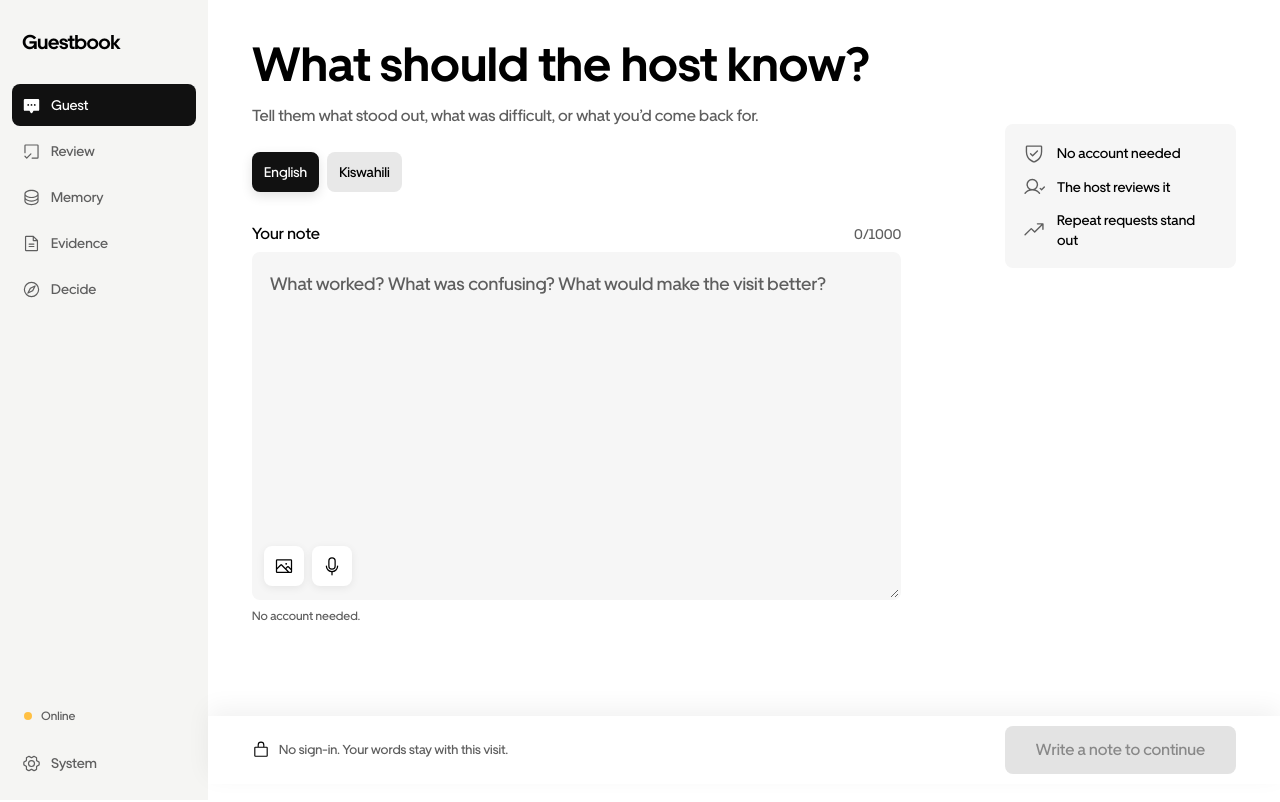
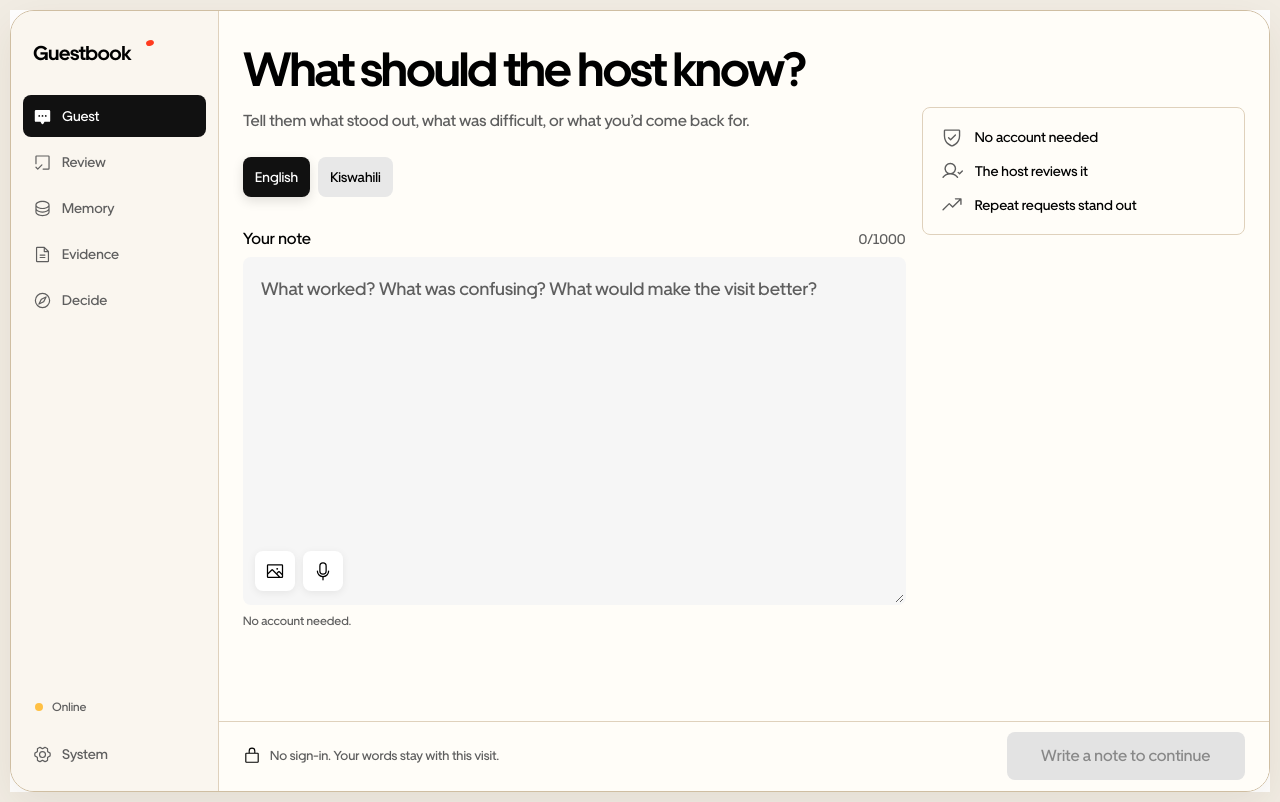
Before and after one commit to Davemafy/Guestbook, a React (Vite) app: page / in a window 1280 px wide. Built offline with nearby package versions, Linux system fonts and the light colour scheme.

Commit message:
design: bring Workprint composition into desktop workspace

```diff
--- a/src/styles.css
+++ b/src/styles.css
@@ -2929,3 +2929,325 @@ summary:focus-visible {
     transform: scale(.975,.95);
   }
 }
+
+/* Workprint composition pass — desktop only */
+@media (min-width: 761px) {
+  html,
+  body {
+    background: #f1ece3;
+  }
+
+  body {
+    padding: 10px;
+  }
+
+  .base-app {
+    width: min(1480px, calc(100vw - 20px));
+    min-height: calc(100dvh - 20px);
+    margin: 0 auto;
+    grid-template-columns: 208px minmax(0,1fr);
+    background: #fffdf8;
+    border: 1px solid #cfbea2;
+    border-radius: 24px;
+    overflow: clip;
+    box-shadow: 0 14px 40px rgba(74,54,28,.08);
+  }
+
+  .desktop-sidebar {
+    height: calc(100dvh - 20px);
+    background: #faf6ef;
+    border-right: 1px solid #dfd1bc;
+  }
+
+  .sidebar-brand {
+    position: relative;
+    width: fit-content;
+  }
+
+  .sidebar-brand::after {
+    content: "";
+    position: absolute;
+    top: 8px;
+    right: -13px;
+    width: 8px;
+    height: 8px;
+    border-radius: 999px;
+    background: #ff3b1f;
+    transform: rotate(-18deg) scale(1,.72);
+  }
+
+  .app-stage {
+    min-height: calc(100dvh - 20px);
+    background: #fffdf8;
+  }
+
+  .app-stage .normal-grid,
+  .app-stage .compact-grid {
+    max-width: 1080px;
+    padding-inline: 24px;
+    column-gap: 16px;
+  }
+
+  .guest-layout,
+  .compact-page {
+    padding-top: 30px;
+  }
+
+  .page-title h1 {
+    letter-spacing: -.045em;
+  }
+
+  .page-title p {
+    max-width: 560px;
+  }
+
+  .guest-primary {
+    grid-column: 1 / 9;
+  }
+
+  .guest-context {
+    grid-column: 9 / 13;
+    padding-top: 66px;
+  }
+
+  .guest-facts,
+  .source-block,
+  .evidence-summary,
+  .evidence-row,
+  .decision-main,
+  .mini-evidence > div,
+  .system-list > div,
+  .metric-row,
+  .system-note,
+  .system-caveat {
+    border: 1px solid #dfd1bc;
+    background: #fffdf8;
+  }
+
+  .review-title {
+    grid-column: 1 / 13;
+    padding-bottom: 18px;
+    border-bottom: 1px solid #e4d9c8;
+  }
+
+  .review-source {
+    grid-column: 1 / 7;
+    margin-top: 18px;
+  }
+
+  .review-signals {
+    grid-column: 7 / 13;
+    margin-top: 18px;
+    margin-left: -8px;
+    padding: 16px;
+    border: 1px solid #dfd1bc;
+    border-radius: var(--radius);
+    background: #fffdf8;
+  }
+
+  .source-block {
+    min-height: 390px;
+    display: flex;
+    flex-direction: column;
+    justify-content: space-between;
+    background: #f8f4ec;
+  }
+
+  .source-block blockquote {
+    max-width: 16ch;
+    font-size: 30px;
+    line-height: 1.12;
+    letter-spacing: -.04em;
+  }
+
+  .selection-list {
+    gap: 8px;
+  }
+
+  .selection-row,
+  .correction-choice {
+    border: 1px solid #e3d7c6;
+    background: #fffdf8;
+  }
+
+  .selection-row.selected,
+  .correction-choice.selected {
+    border-color: #111111;
+    background: #111111;
+    color: #ffffff;
+  }
+
+  .memory-title {
+    grid-column: 1 / 13;
+    padding-bottom: 18px;
+    border-bottom: 1px solid #e4d9c8;
+  }
+
+  .memory-feature {
+    grid-column: 1 / 8;
+    min-height: 430px;
+    margin-top: 18px;
+    padding: 28px;
+    display: flex;
+    flex-direction: column;
+    justify-content: flex-end;
+    border: 1px solid #111111;
+    background: #111111;
+  }
+
+  .memory-feature h2 {
+    max-width: 12ch;
+    margin-top: 24px;
+    font-size: 40px;
+    line-height: .98;
+    letter-spacing: -.045em;
+  }
+
+  .memory-feature > p {
+    max-width: 46ch;
+  }
+
+  .memory-list-section {
+    grid-column: 8 / 13;
+    margin-top: 18px;
+    padding: 16px;
+    border: 1px solid #dfd1bc;
+    border-radius: var(--radius);
+    background: #faf6ef;
+  }
+
+  .memory-list-section .section-heading {
+    min-height: auto;
+    margin-bottom: 12px;
+  }
+
+  .memory-list-section .section-heading p {
+    display: none;
+  }
+
+  .base-list {
+    grid-template-columns: 1fr;
+    gap: 8px;
+  }
+
+  .base-list-row {
+    min-height: 74px;
+    border: 1px solid #e2d5c2;
+    background: #fffdf8;
+  }
+
+  .evidence-title {
+    grid-column: 1 / 13;
+    display: grid;
+    grid-template-columns: minmax(0,1fr) auto;
+    gap: 24px;
+    align-items: end;
+    padding-bottom: 18px;
+    border-bottom: 1px solid #e4d9c8;
+  }
+
+  .signal-switcher {
+    margin-top: 0;
+    align-self: end;
+    background: #faf6ef;
+    border: 1px solid #dfd1bc;
+  }
+
+  .evidence-summary {
+    grid-column: 1 / 5;
+    margin-top: 18px;
+    padding: 20px;
+    align-self: start;
+    grid-template-columns: 1fr;
+  }
+
+  .evidence-summary > svg {
+    margin-bottom: 8px;
+  }
+
+  .evidence-summary strong {
+    font-size: 28px;
+    line-height: 32px;
+  }
+
+  .evidence-ledger {
+    grid-column: 5 / 13;
+    margin-top: 18px;
+  }
+
+  .evidence-ledger .section-heading {
+    margin-bottom: 12px;
+  }
+
+  .evidence-rows {
+    grid-template-columns: repeat(2,minmax(0,1fr));
+    gap: 10px;
+  }
+
+  .evidence-row {
+    min-height: 190px;
+    padding: 16px;
+    align-content: space-between;
+  }
+
+  .evidence-quote {
+    font-size: 17px;
+    line-height: 24px;
+  }
+
+  .decide-title {
+    grid-column: 1 / 13;
+    padding-bottom: 18px;
+    border-bottom: 1px solid #e4d9c8;
+  }
+
+  .decision-main {
+    grid-column: 1 / 8;
+    min-height: 390px;
+    margin-top: 18px;
+    padding: 24px;
+  }
+
+  .decision-main h2 {
+    max-width: 12ch;
+    font-size: 38px;
+    line-height: 1;
+    letter-spacing: -.045em;
+  }
+
+  .decision-proof {
+    grid-column: 8 / 13;
+    margin-top: 18px;
+    padding: 16px;
+    border: 1px solid #dfd1bc;
+    border-radius: var(--radius);
+    background: #faf6ef;
+  }
+
+  .decision-proof .section-heading p {
+    display: none;
+  }
+
+  .decision-boundary {
+    grid-column: 1 / 13;
+    margin-top: 12px;
+    padding: 18px 20px;
+    border: 1px solid #111111;
+  }
+
+  .system-title {
+    grid-column: 1 / 13;
+    padding-bottom: 18px;
+    border-bottom: 1px solid #e4d9c8;
+  }
+
+  .system-content {
+    grid-column: 1 / 13;
+  }
+
+  .docked-action {
+    background: rgba(255,253,248,.98);
+    border-top: 1px solid #dfd1bc;
+    box-shadow: none;
+  }
+}
```
